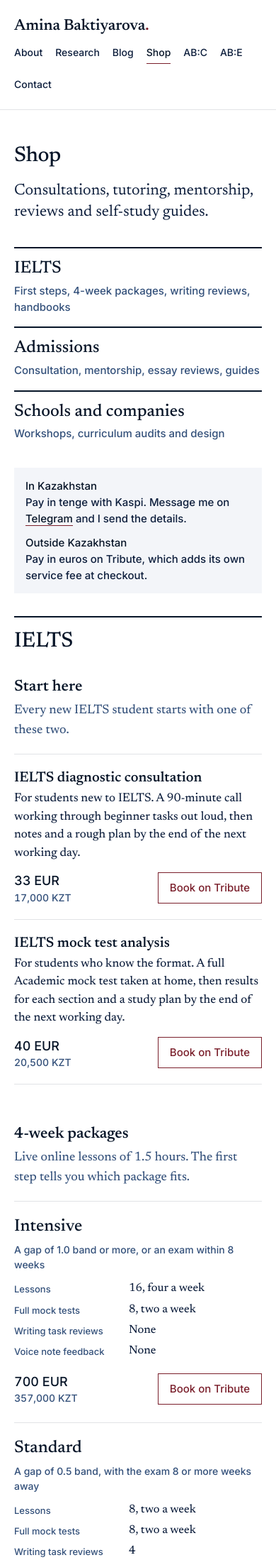
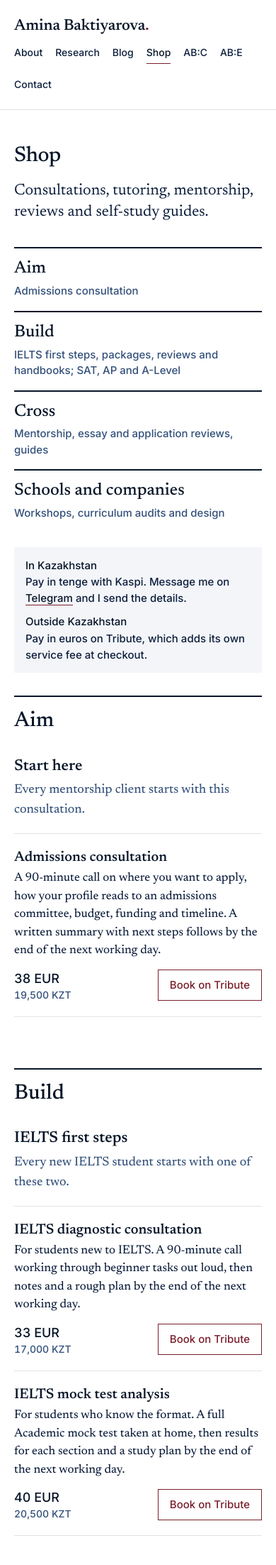
Before and after one commit to aminabaktiyarova/aminabaktiyarova.github.io, a Jekyll site: the page built from shop.html, in a window 390 px wide. Shown: the top 2205 px of the page at 71% size. Built offline with Jekyll 4.4.1, drawn with Linux system fonts in a browser that asks for light colours; some of the changed text lies outside the part shown.

Commit message:
Rewrite AB:C page and group the Shop by Aim, Build and Cross

```diff
--- a/_config.yml
+++ b/_config.yml
@@ -6,8 +6,8 @@
 title: Amina Baktiyarova
 tagline: Achievement Begins with Courage
 description: >-
-  Educational consultant helping students with IELTS prep, university
-  applications, and scholarships abroad.
+  Independent researcher in biomedical data and health science student.
+  Founder of AB:C.
 author: Amina Baktiyarova
 
 url: "https://aminabaktiyarova.com"
--- a/assets/style.css
+++ b/assets/style.css
@@ -445,6 +445,7 @@ h4 {
   line-height: 1.5;
   color: var(--muted);
 }
+.tracks.four { grid-template-columns: repeat(4, minmax(0, 1fr)); }
 .tracks a:hover { border-top-color: var(--burgundy); }
 .tracks a:hover .t { color: var(--burgundy); }
 
@@ -474,7 +475,7 @@ h4 {
 }
 .track > .intro { margin-top: -12px; margin-bottom: 22px; }
 .track > h3 { margin: 0 0 6px; }
-.block { margin-bottom: 56px; }
+.block { margin-bottom: 56px; scroll-margin-top: 20px; }
 .block:last-child { margin-bottom: 0; }
 .block > h3 { margin: 0 0 6px; }
 
@@ -614,6 +615,9 @@ details li::before {
 }
 .path h3 { font-size: 20px; margin: 0 0 6px; }
 .path p { margin: 0; font-size: 16.5px; line-height: 1.5; }
+.path.stages { grid-template-columns: repeat(3, minmax(0, 1fr)); gap: 36px; }
+.path.stages li::before { content: counter(step, upper-alpha); }
+.path.stages h3 { font-size: 24px; }
 
 .ticks, .crosses { list-style: none; margin: 0; padding: 0; }
 .ticks li, .crosses li { position: relative; padding-left: 24px; margin-bottom: 10px; font-size: 18px; line-height: 1.5; }
@@ -649,10 +653,12 @@ details li::before {
   .plans { grid-template-columns: repeat(2, minmax(0, 1fr)); column-gap: 28px; border-bottom: 0; }
   .plan, .plan:first-child { border-left: 0; padding-left: 0; padding-right: 0; border-bottom: 1px solid var(--rule); }
   .path { grid-template-columns: repeat(2, minmax(0, 1fr)); }
+  .path.stages { grid-template-columns: repeat(3, minmax(0, 1fr)); gap: 24px; }
+  .tracks.four { grid-template-columns: repeat(2, minmax(0, 1fr)); gap: 10px 28px; }
 }
 
 @media (max-width: 699px) {
-  .tracks { grid-template-columns: minmax(0, 1fr); gap: 10px; }
+  .tracks, .tracks.four { grid-template-columns: minmax(0, 1fr); gap: 10px; }
   .tracks .t { font-size: 24px; }
   .pay { grid-template-columns: minmax(0, 1fr); gap: 10px; padding: 14px 16px; }
   .track { margin-bottom: 72px; }
@@ -673,7 +679,8 @@ details li::before {
   .plan dd { margin-bottom: 6px; font-size: 16.5px; }
 
   .covers, .pair { grid-template-columns: minmax(0, 1fr); }
-  .path { grid-template-columns: minmax(0, 1fr); gap: 20px; }
+  .path, .path.stages { grid-template-columns: minmax(0, 1fr); gap: 20px; }
+  .path.stages h3 { font-size: 20px; }
   .path li { display: grid; grid-template-columns: 44px minmax(0, 1fr); column-gap: 8px; }
   .path li::before { grid-row: 1 / 3; font-size: 34px; margin: 0; }
   .ticks li, .crosses li, .terms dd { font-size: 17px; }
--- a/index.html
+++ b/index.html
@@ -50,6 +50,7 @@ nav: about
       <h2>Teaching and mentorship</h2>
       <p>I have taught and mentored applicants since 2021, first tutoring peers and younger students, then leading exam preparation and admissions work at online schools and language centres. I hold a TESOL certificate from Arizona State University and an IELTS band of 8.5, with 9.0 in Reading, Listening, and Speaking.</p>
       <p>My students come from Kazakhstan, Europe, Asia, and the Gulf.</p>
+      <p>This work now runs under AB:C.</p>
       <p><a class="more" href="{{ '/abc/' | relative_url }}">See what AB:C does</a></p>
     </section>
 
--- a/shop.html
+++ b/shop.html
@@ -11,9 +11,10 @@ permalink: /shop/
     <h1>Shop</h1>
     <p class="lede">Consultations, tutoring, mentorship, reviews and self-study guides.</p>
 
-    <nav class="tracks" aria-label="Shop sections">
-      <a href="#ielts"><span class="t">IELTS</span><span class="d">First steps, 4-week packages, writing reviews, handbooks</span></a>
-      <a href="#admissions"><span class="t">Admissions</span><span class="d">Consultation, mentorship, essay reviews, guides</span></a>
+    <nav class="tracks four" aria-label="Shop sections">
+      <a href="#aim"><span class="t">Aim</span><span class="d">Admissions consultation</span></a>
+      <a href="#build"><span class="t">Build</span><span class="d">IELTS first steps, packages, reviews and handbooks; SAT, AP and A-Level</span></a>
+      <a href="#cross"><span class="t">Cross</span><span class="d">Mentorship, essay and application reviews, guides</span></a>
       <a href="#schools"><span class="t">Schools and companies</span><span class="d">Workshops, curriculum audits and design</span></a>
     </nav>
 
@@ -25,11 +26,25 @@ permalink: /shop/
 
   <div class="wrap">
 
-    <section id="ielts" class="track">
-      <h2>IELTS</h2>
+    <section id="aim" class="track">
+      <h2>Aim</h2>
 
       <div class="block">
         <h3>Start here</h3>
+        <p class="intro">Every mentorship client starts with this consultation.</p>
+        <ul class="pricelist">
+          {%- for o in shop.admissions_first %}
+          {% include shop-row.html item=o %}
+          {%- endfor %}
+        </ul>
+      </div>
+    </section>
+
+    <section id="build" class="track">
+      <h2>Build</h2>
+
+      <div class="block" id="ielts">
+        <h3>IELTS first steps</h3>
         <p class="intro">Every new IELTS student starts with one of these two.</p>
         <ul class="pricelist">
           {%- for o in shop.ielts_first %}
@@ -78,22 +93,22 @@ permalink: /shop/
           {%- endfor %}
         </ul>
       </div>
-    </section>
 
-    <section id="admissions" class="track">
-      <h2>Admissions</h2>
-
-      <div class="block">
-        <h3>Start here</h3>
-        <p class="intro">Every mentorship client starts with this consultation.</p>
+      <div class="block" id="sat">
+        <h3>SAT, AP and A-Level</h3>
+        <p class="intro">On request.</p>
         <ul class="pricelist">
-          {%- for o in shop.admissions_first %}
+          {%- for o in shop.other_first %}
           {% include shop-row.html item=o %}
           {%- endfor %}
         </ul>
       </div>
+    </section>
 
-      <div class="block">
+    <section id="cross" class="track">
+      <h2>Cross</h2>
+
+      <div class="block" id="admissions">
         <h3>Mentorship</h3>
         <p class="intro">Support with applications to universities abroad, from the program list to the first weeks after you arrive.</p>
         <div class="plans two">
@@ -156,14 +171,4 @@ permalink: /shop/
       <p class="actions"><a class="btn" href="mailto:{{ site.email }}">Email me</a><a class="btn" href="{{ site.telegram_direct }}">Message on Telegram</a></p>
     </section>
 
-    <section id="sat" class="track">
-      <h3>SAT, AP and A-Level</h3>
-      <p class="intro">On request.</p>
-      <ul class="pricelist">
-        {%- for o in shop.other_first %}
-        {% include shop-row.html item=o %}
-        {%- endfor %}
-      </ul>
-    </section>
-
   </div>
```
Also changed, not shown: other parts of shop.html (+3 -3 lines), abc.html (+17 -15 lines).
